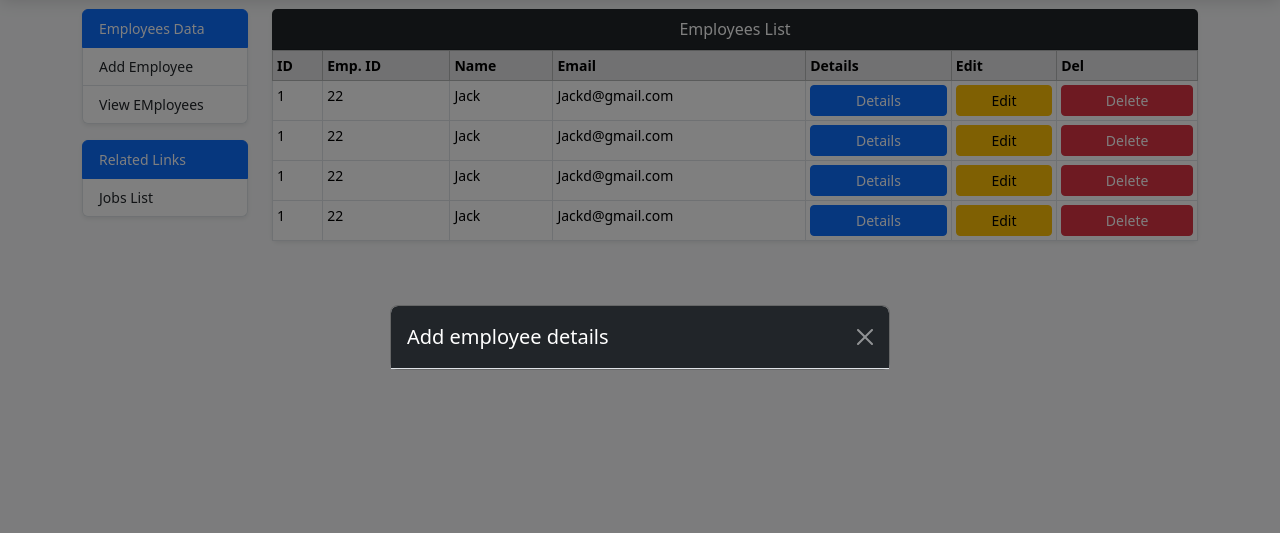
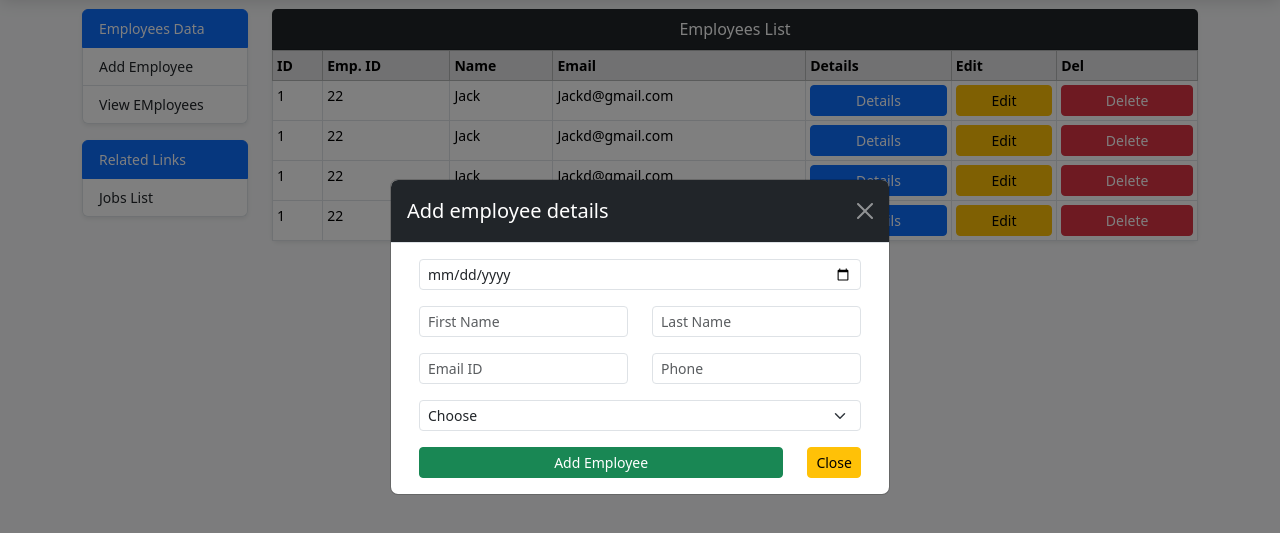
Before and after one commit to krishundre/EMS2.0, a plain HTML site: page employee_list.html in a window 1280 px wide. Both pictures are taken after a click on the link "Add Employee". Shown: the part 63-596 px from the top of the page. Drawn offline with nearby package versions, Linux system fonts and the light colour scheme.

Commit message:
Add employee model Form completed

```diff
--- a/employee_list.html
+++ b/employee_list.html
@@ -226,6 +226,67 @@
                     <button type="button" class="btn-close btn-close-white" data-bs-dismiss="modal"
                         aria-label="CLose"></button>
                 </div>
+                <div class="modal-body">
+                    <form>
+                        <div class="container">
+                            <div class="row">
+                                <div class="col-md-12">
+                                    <div class="mb-3">
+                                        <input type="date" class="form-control form-control-sm" name="" id="" required>
+                                    </div>
+                                </div>
+                                <div class="col-md-6">
+                                    <div class="mb-3">
+                                        <input type="text" class="form-control form-control-sm" name="" id=""
+                                            placeholder="First Name" required>
+                                    </div>
+                                </div>
+                                <div class="col-md-6">
+                                    <div class="mb-3">
+                                        <input type="text" class="form-control form-control-sm" name="" id=""
+                                            placeholder="Last Name" required>
+                                    </div>
+                                </div>
+                                <div class="col-md-6">
+                                    <div class="mb-3">
+                                        <input type="email" class="form-control form-control-sm" name="" id=""
+                                            placeholder="Email ID" required>
+                                    </div>
+                                </div>
+                                <div class="col-md-6">
+                                    <div class="mb-3">
+                                        <input type="tel" class="form-control form-control-sm" name="" id=""
+                                            placeholder="Phone" required>
+                                    </div>
+                                </div>
+                                <div class="col-md-12">
+                                    <div class="mb-3">
+                                        <select class="form-select form-select-sm" name="" id=""
+                                            aria-label="Job Assigned">
+                                            <option selected>Choose</option>
+                                            <option value="Graphics Designer">Graphics Designer</option>
+                                            <option value="Graphics Designer">Graphics Designer</option>
+                                            <option value="Graphics Designer">Graphics Designer</option>
+                                            <option value="Graphics Designer">Graphics Designer</option>
+                                        </select>
+                                    </div>
+                                </div>
+                                <div class="col-md-10">
+                                    <div class="d-grid">
+                                        <button type="submit" class="btn btn-sm btn-success">Add Employee</button>
+                                    </div>
+                                </div>
+
+
+                                <div class="col-md-2">
+                                    <div class="d-grid">
+                                        <button type="submit" class="btn btn-sm btn-warning" data-bs-dismiss="modal"
+                                            aria-label="Close">Close</button>
+                                    </div>
+
+                                </div>
+                    </form>
+                </div>
             </div>
         </div>
     </div>
```
